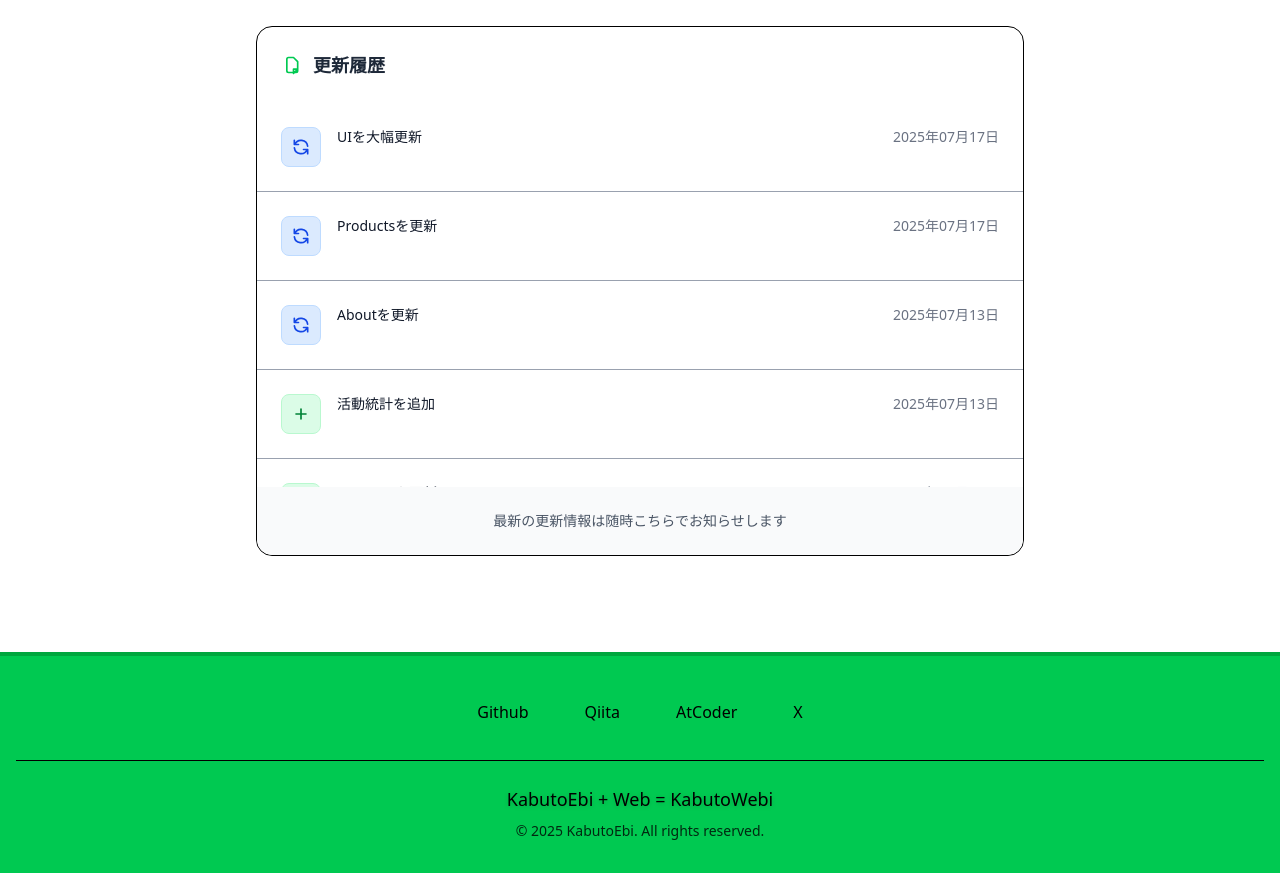
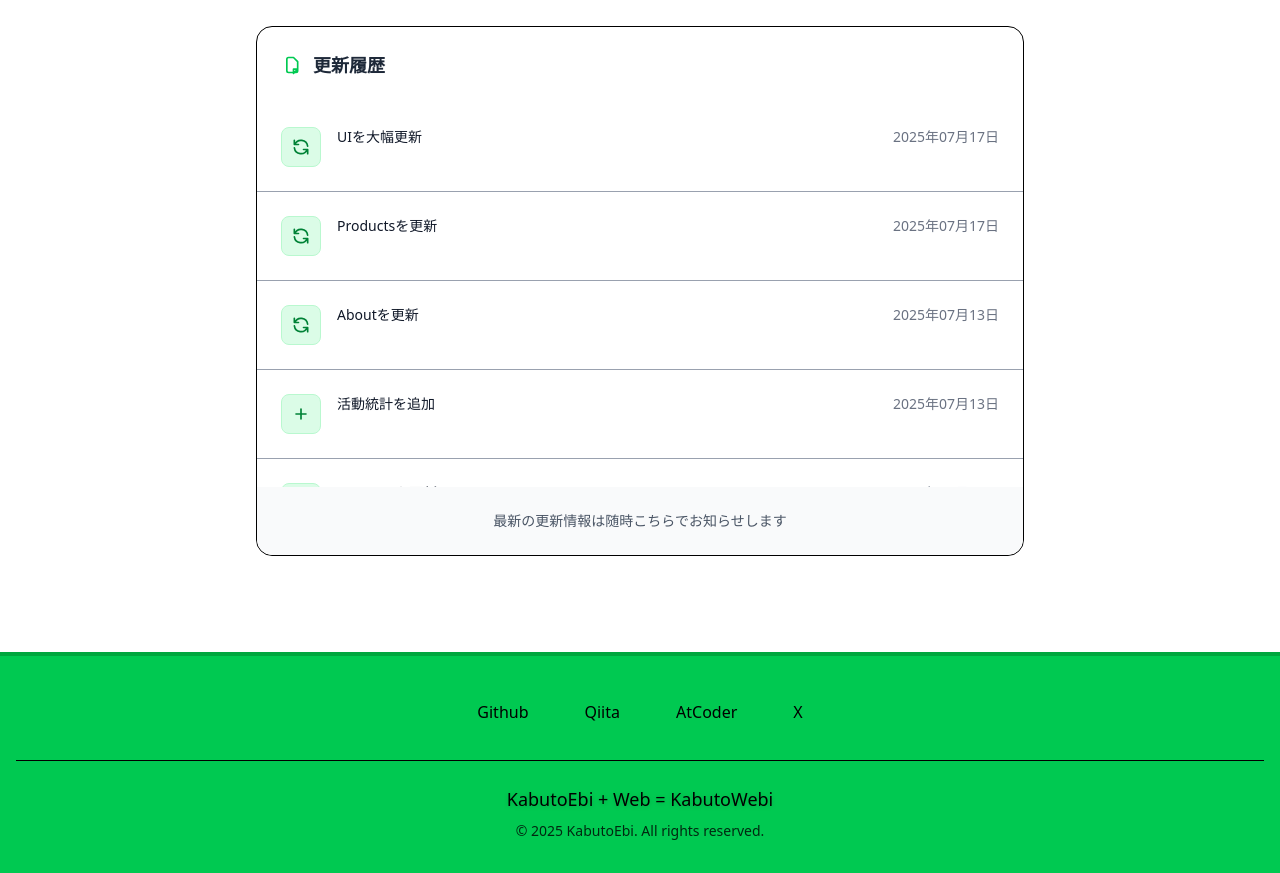
Before and after one commit to KabutoEbi/KabutoWebi, a React (Vite) app: page / in a window 1280 px wide. Shown: the part 1640-2513 px from the top of the page. Built offline with nearby package versions, Linux system fonts and the light colour scheme.

Commit message:
update notifications

```diff
--- a/src/components/Notifications.jsx
+++ b/src/components/Notifications.jsx
@@ -23,7 +23,7 @@ const Notifications = () => {
     const getTypeInfo = (type) => {
         const types = {
             update: {
-                color: "bg-blue-100 text-blue-700 border-blue-200",
+                color: "bg-green-100 text-green-700 border-green-200",
                 icon: "M4 4v5h.582m15.356 2A8.001 8.001 0 004.582 9m0 0H9m11 11v-5h-.581m0 0a8.003 8.003 0 01-15.357-2m15.357 2H15"
             },
             feature: {
@@ -31,7 +31,7 @@ const Notifications = () => {
                 icon: "M12 6v6m0 0v6m0-6h6m-6 0H6"
             },
             launch: {
-                color: "bg-purple-100 text-purple-700 border-purple-200",
+                color: "bg-green-100 text-green-700 border-green-200",
                 icon: "M13 10V3L4 14h7v7l9-11h-7z"
             }
         };
```
Also changed, not shown: src/components/LucideTimelineIcons.js (added), src/components/Stats.jsx (added), src/components/TravelDestinations.jsx (added).
